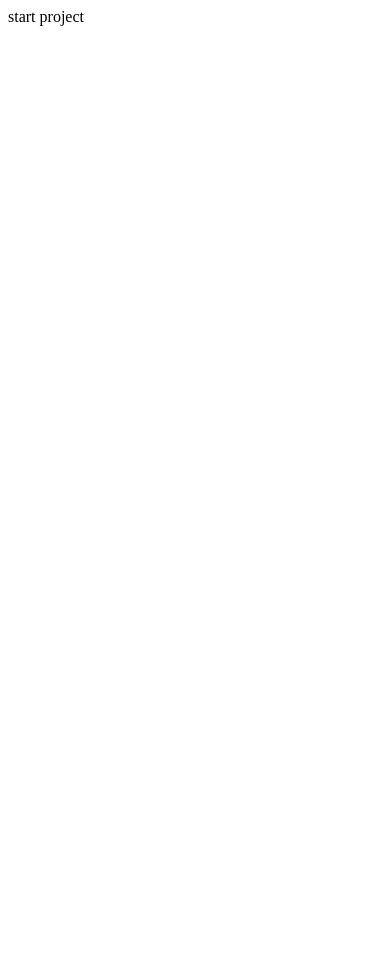
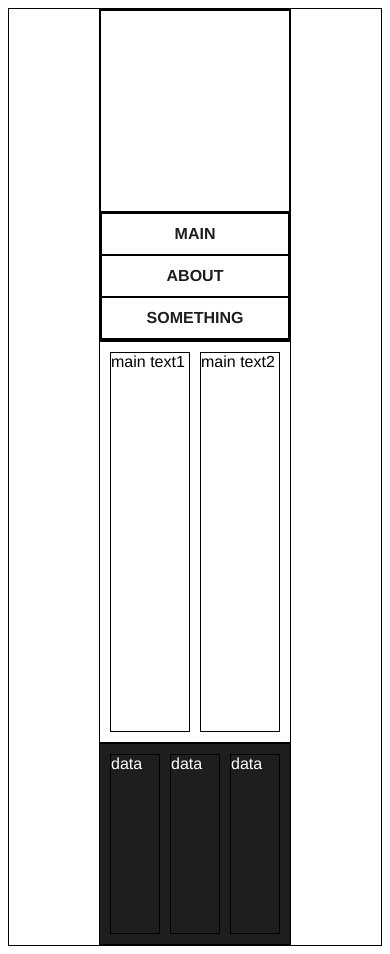
Before and after one commit to SmolnikovAM/ITT_Test3, a website: page index.html in a window 390 px wide. Before the commit the page ends 844 px from the top, so only its background shows below. Drawn offline with Linux system fonts and the light colour scheme.

Commit message:
css template

```diff
--- a/css/styles.css
+++ b/css/styles.css
@@ -0,0 +1,94 @@
+.container {
+  display: grid;
+  grid-template-columns: 40px 50px auto 50px 40px;
+  /* disign */
+  font-family: Helvetica, sans-serif;
+}
+
+.container_header {
+  grid-column-start: 3;
+  display: grid;
+  grid-template-rows: auto;
+}
+
+.container_header_banner {
+  height: 200px;
+}
+.container_header_nav {
+  display: grid;
+  grid-template-columns: repeat(3, 1fr);
+  text-align: center;
+}
+
+.container_header_nav_elements {
+  display: grid;
+  align-items: center;
+  /* disign */
+  text-transform: uppercase;
+  font-weight: 800;
+  height: 40px;
+  text-decoration: none;
+}
+.container_header_nav_elements a {
+  text-decoration: none;
+  color: rgb(30, 30, 30);
+}
+
+.container_header_nav_elements:hover {
+  background-color: orange;
+  text-decoration: underline;
+  border-left: 1px solid white;
+  border-right: 1px solid white;
+}
+
+.container_main {
+  grid-column-start: 3;
+  display: grid;
+  grid-template-rows: 10px auto 10px;
+  grid-template-columns: 10px auto 10px auto 10px;
+  height: 400px;
+}
+.container_main_left {
+  grid-row: 2 / span 1;
+  grid-column: 2 / span 1;
+}
+.container_main_right {
+  grid-row: 2 / span 1;
+  grid-column: 4 / span 1;
+}
+
+.container_footer {
+  grid-column-start: 3;
+  display: grid;
+  grid-template-rows: 10px auto 10px;
+  grid-template-columns: 10px auto 10px auto 10px auto 10px;
+  grid-template-areas:
+    '. . . . . . .'
+    '. footer-el-1 . footer-el-2 . footer-el-3 .'
+    '. . . . . . . ';
+
+  height: 200px;
+  background-color: rgb(30, 30, 30);
+  color: white;
+}
+.container_footer_element-1 {
+  grid-area: footer-el-1;
+}
+.container_footer_element-2 {
+  grid-area: footer-el-2;
+}
+.container_footer_element-3 {
+  grid-area: footer-el-3;
+}
+
+.border {
+  border: 1px solid black;
+}
+
+@media screen and (max-width: 960px) {
+  .container_header_nav {
+    grid-template-columns: 100%;
+    grid-template-rows: auto;
+    /* grid-gap: 1em; */
+  }
+}
--- a/index.html
+++ b/index.html
@@ -5,22 +5,78 @@
     <meta charset="UTF-8">
     <meta name="viewport" content="width=device-width, initial-scale=1.0">
     <meta http-equiv="X-UA-Compatible" content="ie=edge">
-    <link rel="stylesheet" type="text/css" media="screen" href="css/styles.css"/>
+    <link rel="stylesheet" type="text/css" media="screen" href="css/styles.css" />
     <title></title>
 </head>
 
 <body>
 
-<script type="text/template" id="template_/index.html">
-    <div>
-       start project
+
+
+    <script type="text/template" id="template_banner">
+
+        <div class="container_header_banner border">
+
+        </div>
+    </script>
+
+
+
+    <script type="text/template" id="template_navigation">
+    <nav class="container_header_nav border">
+       <div class="container_header_nav_elements border">
+        <a href="">Main</a>
+       </div>
+       <div class="container_header_nav_elements border">
+            <a href="">About</a>
+       </div>
+       <div class="container_header_nav_elements border">
+            <a href="">Something</a>
+       </div>
+    </nav>
+
+</script>
+
+    <script type="text/template" id="template_footer">
+    <footer class="container_footer border">
+        <div class="container_footer_element-1 border">data</div>
+        <div class="container_footer_element-2 border">data</div>
+        <div class="container_footer_element-3 border">data</div>
+    </footer>
+</script>
+
+
+    <script type="text/template" id="template_/index.html">
+
+    <div class="container border">
+        <header class="container_header border">
+
+            <component page="banner"></component>
+            <component page="navigation"></component>
+        </header>
+
+        <main class="container_main border">
+
+
+            <div class="container_main_left border">
+                    main    text1
+            </div>
+            <div class="container_main_right  border">
+                    main text2
+            </div>
+            <!-- <component page="aside"></component> -->
+
+        </main>
+
+            <component page="footer"></component>
     </div>
+
 </script>
 
 
 
-<script src="/js/lib.js"></script>
-<script src="/js/app.js"></script>
+    <script src="/js/lib.js"></script>
+    <script src="/js/app.js"></script>
 </body>
 
 </html>
--- a/js/app.js
+++ b/js/app.js
@@ -2,19 +2,56 @@
 // -------data to store in LS------
 // --------------------------------
 
-const storageData = {};
+const storageData = {
+  loadedData: {},
+};
 
 // --------------------------------
 // -------application data   ------
 // --------------------------------
 
-const dataMain = {};
+const dataMain = {
+  loginPanel: {
+    login: 'Andrei',
+    isAuth: true,
+  },
+};
 
 // --------------------------------
 // -------controller data    ------
 // --------------------------------
 
-const methods = {};
+//   loadToStorage(model, 'review')
+//  review in storage
+function loadToStorage(model, dataName) {
+  const { storage } = model;
+
+  return model._isLocalChecked
+    .then(() => {
+      if (storage.mainData.loadedData[dataName]) throw new Error('test');
+    })
+    .then(() => fetch(storage.mainData.loadedData[`${dataName}Path`]))
+    .then(res => res.json())
+    .then(res => {
+      storage.mainData[dataName] = res;
+      const tmp = { ...storage.mainData.loadedData };
+      tmp[dataName] = true;
+      storage.mainData.loadedData = tmp;
+    })
+    .catch(() => new Promise(res => res()));
+}
+
+const methods = {
+  doSomething() {
+    // const { data } = this._model;
+    // page refresh // this._router.refresh();
+    // storage // const { mainData } = this._model.data;
+    // routing example // this._route(`search.html?query=${search}`);
+    // DOM reference
+    // const { DOMreferences } = this._view;
+    // const el = DOMreferences[`news-${id}`];
+  },
+};
 
 // ---------------------
 // before render section
@@ -22,6 +59,8 @@ const methods = {};
 // const beforeRenderIndex = (model, cb) => { cb(); };
 // ---------------------
 const beforeRenderIndex = (model, cb) => {
+  // const { data } = model;
+  // model._router.goToStartPage());
   cb();
 };
 
@@ -45,7 +84,7 @@ const router = new Router([
     controller,
     beforeRender: beforeRenderIndex,
     startPage: true,
-    title: 'Начало',
+    title: 'Main Page',
   },
 ]);
 // start application
--- a/js/lib.js
+++ b/js/lib.js
@@ -466,6 +466,7 @@ class View {
         'DIV',
         'MAIN',
         'HEADER',
+        'NAV',
         // 'FORM',
         'FOOTER',
         'LI',
@@ -526,7 +527,7 @@ class Router {
     this.currentPage = '';
     this.startUpdating = false;
     this.routerMap = routerMap.map(
-      ({ pathname, model, startPage, controller, beforeRender ,title}) => ({
+      ({ pathname, model, startPage, controller, beforeRender, title }) => ({
         pathname,
         model,
         controller,
```
